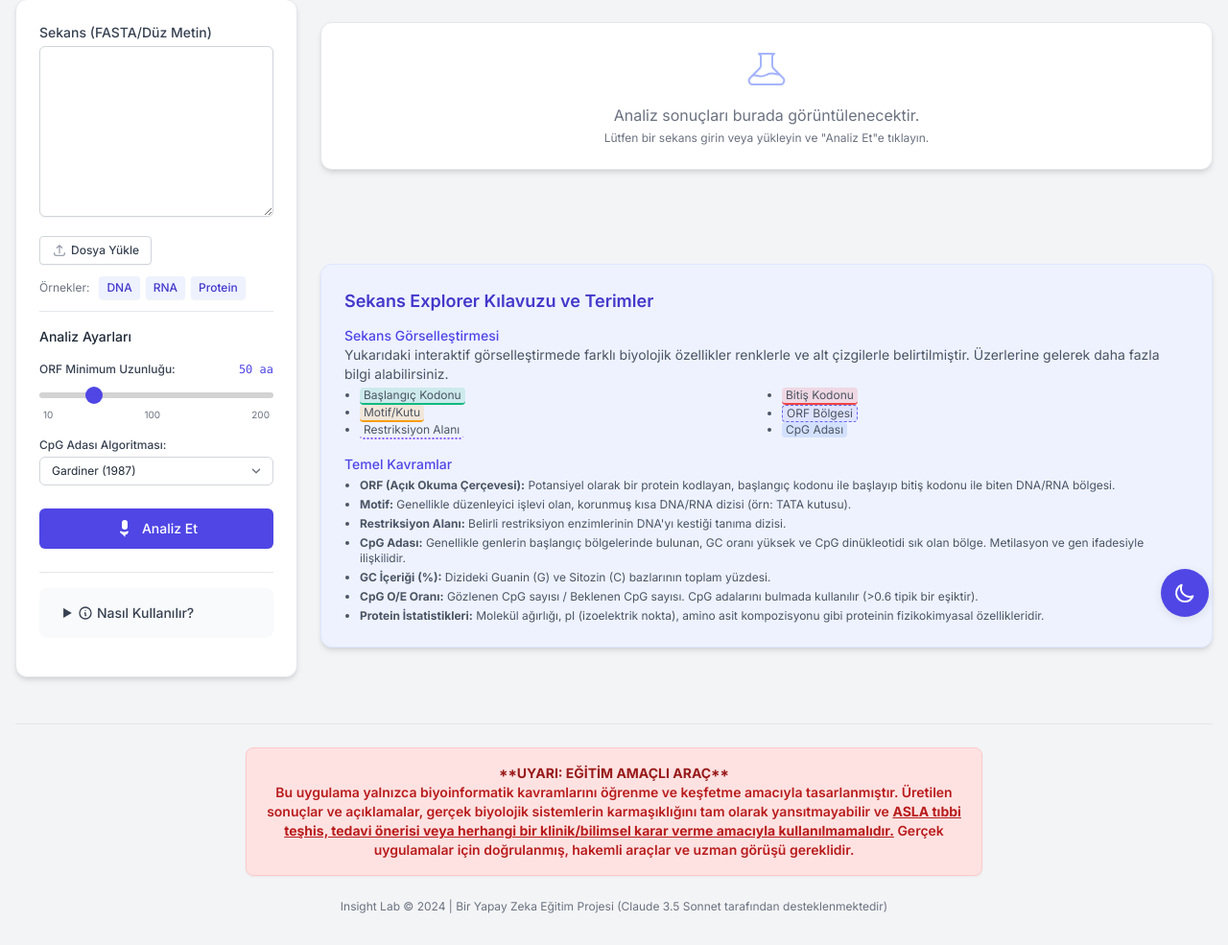
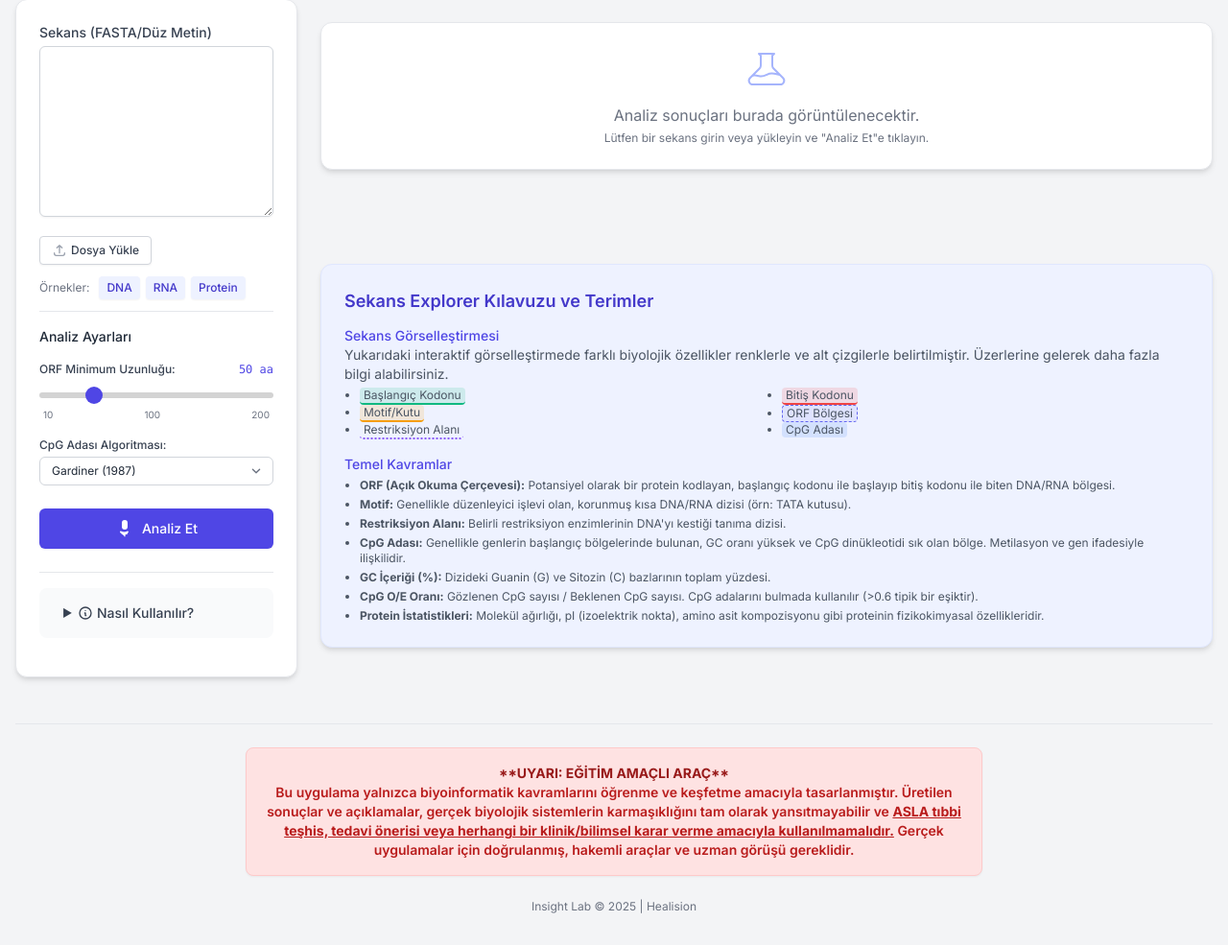
Before and after one commit to xalviolab/sekexp, a Flask app: page / in a window 1280 px wide. Shown: the part 137-1122 px from the top of the page at 96% size. Run offline with Flask 3, Linux system fonts and the light colour scheme; some libraries are stand-ins or nearby versions.

Commit message:
Update index.html

```diff
--- a/templates/index.html
+++ b/templates/index.html
@@ -471,19 +471,12 @@
                 </p>
             </div>
             <p class="text-xs text-gray-500 mt-4">
-                Insight Lab © 2024 | Bir Yapay Zeka Eğitim Projesi (Claude 3.5 Sonnet tarafından desteklenmektedir)
+                Insight Lab © 2025 | Healision
             </p>
         </footer>
     </div> <!-- Container sonu -->
 
-    <!-- Tema Değiştirme Butonu -->
-    <button id="theme-toggle" class="theme-toggle" aria-label="Temayı değiştir">
-        <!-- İkon JS ile değiştirilecek -->
-        <svg xmlns="http://www.w3.org/2000/svg" class="h-6 w-6" fill="none" viewBox="0 0 24 24" stroke="currentColor">
-            <path stroke-linecap="round" stroke-linejoin="round" stroke-width="2"
-                d="M20.354 15.354A9 9 0 018.646 3.646 9.003 9.003 0 0012 21a9.003 9.003 0 008.354-5.646z" />
-        </svg>
-    </button>
+
 
     <!-- Ana JavaScript Dosyası -->
     <script src="{{ url_for('static', filename='js/script.js') }}"></script>
```
